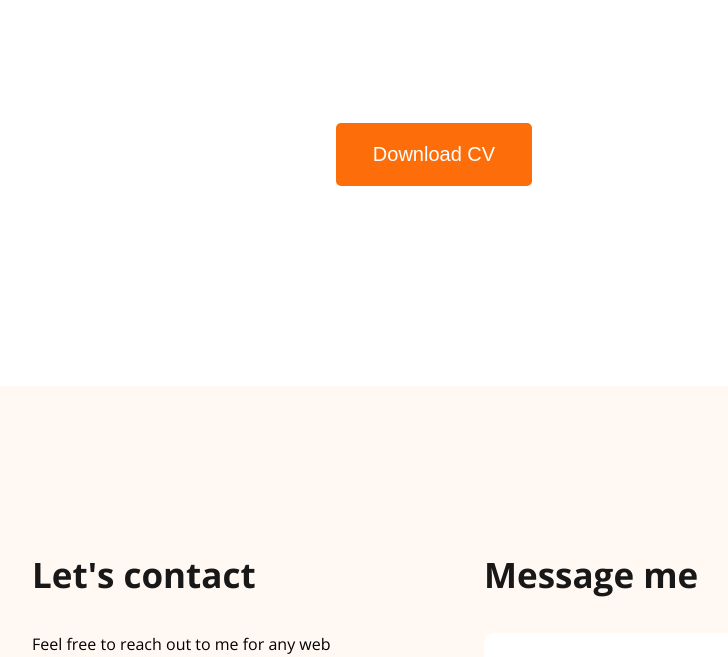
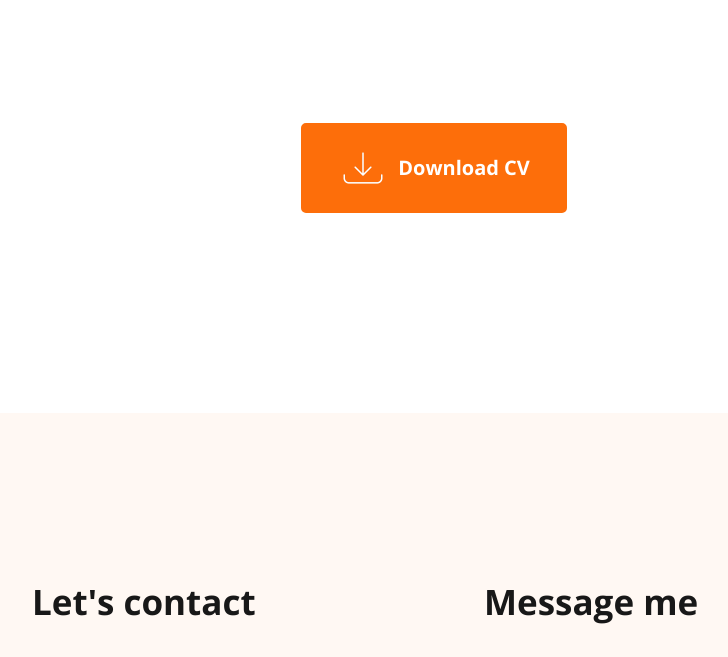
Before and after one commit to arghya-roy7/ARGHYA-PORTFOLIO, a plain HTML site: page index.html in a window 1280 px wide. Shown: the part 3220-3877 px from the top of the page, without its empty margins (206-934 px from the left). Drawn offline with nearby package versions, Linux system fonts and the light colour scheme.

Commit message:
Updated the third stage code Download buttons work perfectly

```diff
--- a/index.html
+++ b/index.html
@@ -182,7 +182,13 @@
 
 
             <div class = "text-center" style = "padding : 200px">
-                <button class = "button0" > Download CV </button>
+
+                <a href="documents/Arghya CV.pdf" download class="download-btn">
+                    <img src="images/icons/download.png" alt="Download" class="icon-download">
+                    Download CV
+                </a>
+
+
             </div>
 
         </section>
```
